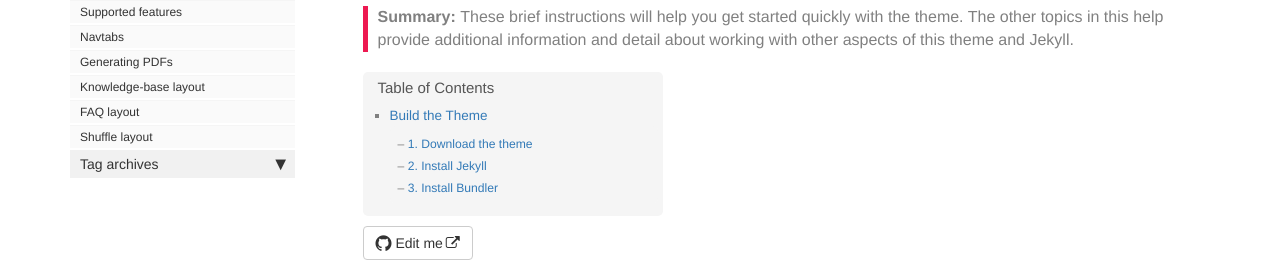
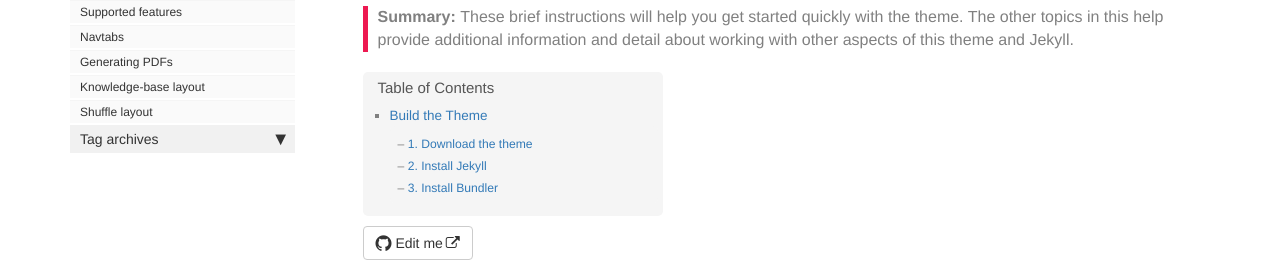
Before and after one commit to gedeontofidji/Documentation, a Jekyll site: the page built from index.md, in a window 1280 px wide. Shown: the part 184-462 px from the top of the page. Built offline with Jekyll 4.4.1, drawn with Linux system fonts in a browser that asks for light colours; comment, search, counter and statistics services are not loaded.

Commit message:
Update mydoc_sidebar.yml

```diff
--- a/_data/sidebars/mydoc_sidebar.yml
+++ b/_data/sidebars/mydoc_sidebar.yml
@@ -47,10 +47,6 @@ entries:
       url: /mydoc_kb_layout.html
       output: web, pdf
 
-    - title: FAQ layout
-      url: /mydoc_faq_layout.html
-      output: web, pdf
-
     - title: Shuffle layout
       url: /mydoc_shuffle.html
       output: web, pdf
```
